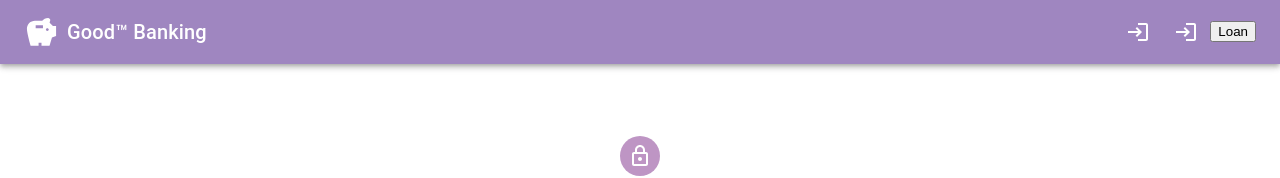
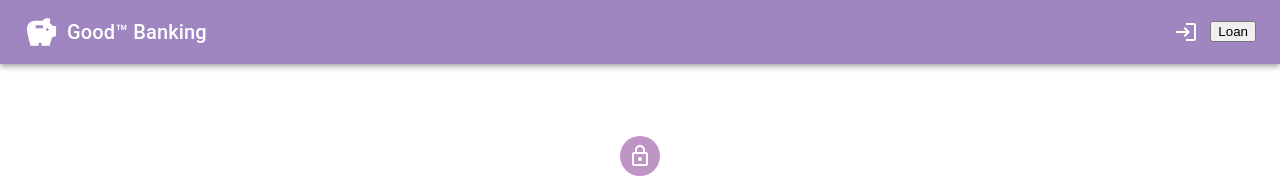
Before and after one commit to clairelist/GoodBank-Frontend, a React (Create React App) app: page /login in a window 1280 px wide. Shown: the top 178 px of the page. Built offline with nearby package versions, Linux system fonts and the light colour scheme.

Commit message:
navbar bugfix

```diff
--- a/src/components/navbar/Navbar.tsx
+++ b/src/components/navbar/Navbar.tsx
@@ -11,7 +11,7 @@ import { useNavigate } from 'react-router-dom';
 import Tooltip from '@mui/material/Tooltip';
 import NotificationToggle from './notifications/NotificationToggle';
 import { useAppDispatch, useAppSelector } from '../../app/hooks';
-import {logout} from '../../features/user/userSlice';
+import { logout } from '../../features/user/userSlice';
 import SavingsIcon from '@mui/icons-material/Savings';
 import AccountBoxIcon from '@mui/icons-material/AccountBox';
 import { setNotificationTimer } from '../../features/notification/notificationSlice';
@@ -49,7 +49,8 @@ export default function Navbar() {
             {/* notifications button */}
             {user ? <NotificationToggle /> : ''}
 
-            {/* authenticate button */}
+            {/* user profile button */}
+            {user ? (
               <Tooltip
                 disableFocusListener
                 disableTouchListener
@@ -60,12 +61,17 @@ export default function Navbar() {
                   aria-label="account of current user"
                   aria-controls="menu-appbar"
                   aria-haspopup="true"
-             onClick={()=> navigate('/profile')}
+                  onClick={() => navigate('/profile')}
                   color="inherit"
                 >
-             {user ? <AccountBoxIcon /> : <LoginIcon />}
+                  <AccountBoxIcon />
                 </IconButton>
               </Tooltip>
+            ) : (
+              ''
+            )}
+
+            {/* authenticate button */}
             <Tooltip
               disableFocusListener
               disableTouchListener
```
Also changed, not shown: 1 other file (tests, documents, lock files or other folders). Lines whose indentation alone changed are shown as unchanged.
